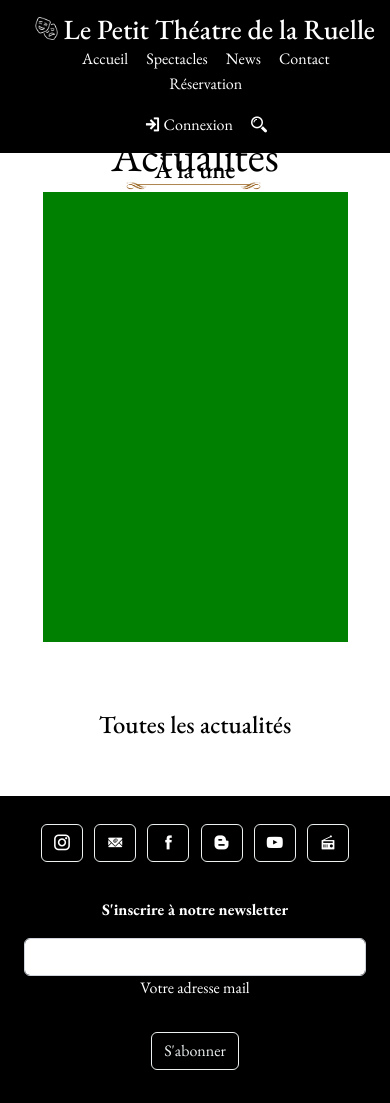
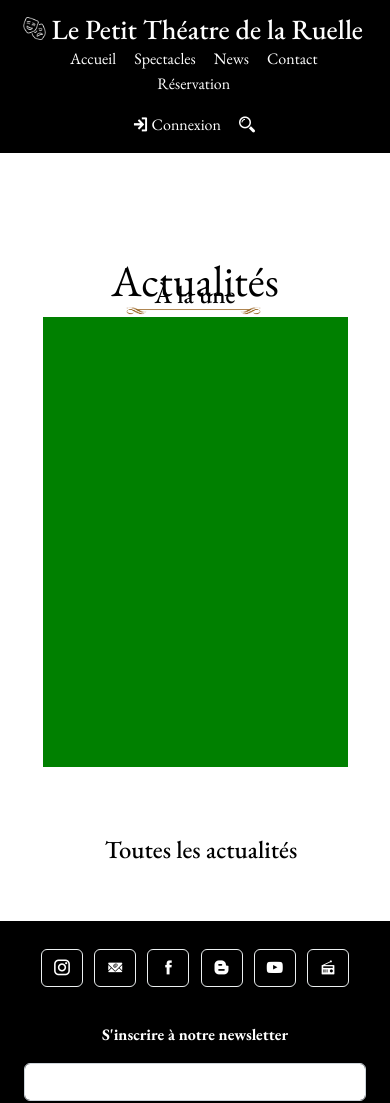
Before and after one commit to AnthonyDel28/Theater, a Symfony app: template templates/news/index.html.twig in a window 390 px wide. Shown: the top 1103 px of the page. Run offline with Twig, Linux system fonts and the light colour scheme; the template is opened without the code that fills it, so the values that code supplies are empty; some libraries are stand-ins or nearby versions.

Commit message:
update 31_12_2022

```diff
--- a/public/css/main.css
+++ b/public/css/main.css
@@ -16,7 +16,6 @@ body {
     top: 0;
     z-index: 100;
     padding: 0;
-    margin: 0;
 }
 
 .nav-title {
--- a/public/css/news.css
+++ b/public/css/news.css
@@ -7,6 +7,13 @@
     color: black;
     margin-top: 65px;
     padding-top: 50px;
+}
+
+@media (max-width: 990px) {
+    .news {
+        margin-top: 120px;
+        padding-top: 120px;
+    }
 }
 
 .news .divider {
@@ -49,6 +56,18 @@
 
 .news-post-card {
     height: 350px;
+    margin-bottom: 25px;
     background-color: red;
-    margin-bottom: 25px;
+    position: relative;
+    overflow: hidden;
 }
+
+.news-post-card img {
+    position: relative;
+    width: 100%;
+    height: 100%;
+    object-fit: cover;
+}
+.all-news-container {
+    padding-right: 0;
+}
--- a/src/DataFixtures/NewsFixtures.php
+++ b/src/DataFixtures/NewsFixtures.php
@@ -27,7 +27,7 @@ class NewsFixtures extends Fixture implements OrderedFixtureInterface
             $news->setCreatedAt(new \DateTimeImmutable());
             $news->setUpdatedAt(new \DateTimeImmutable());
             $news->setContent($faker->words(mt_rand(55, 100), true));
-            $news->setImageName($slugify->slugify($title) . '.jpg');
+            $news->setImageName(mt_rand(1, 12) . '.jpg');
             $news->setIsPublished(TRUE);
             $news->setSlug($slugify->slugify($title));
             $news->setAuthor($authors[mt_rand(0,2)]);
--- a/templates/news/index.html.twig
+++ b/templates/news/index.html.twig
@@ -22,17 +22,17 @@
                             <div class="twins-news-header col-5"></div>
                         </div>
                 </div>
-                <div class="container-fluid text-center mt-5">
+                <div class="container-fluid text-center mt-5 all-news-container">
                     <div class="row justify-content-center text-center">
                         <h3 class="news-head-subtitle">
                             Toutes les actualités
                         </h3>
                         <div class="row all-news">
-                            <div class="row col-12 all-news-row justify-content-between">
+                            <div class="row col-12 all-news-row justify-content-center">
                                 {% for post in news %}
-                                    <div class="news-post-cell col-4">
+                                    <div class="news-post-cell col-10 col-xl-4 col-md-6 col-sm-10">
                                         <div class="news-post-card">
-
+                                            <img src="{{ asset('assets/img/news/' ~ post.imageName) }}" alt="">
                                         </div>
                                     </div>
                                 {% endfor %}
```
Also changed, not shown: public/assets/img/news/10.jpg (added), public/assets/img/news/11.jpg (added), public/assets/img/news/12.jpg (renamed from public/assets/img/news/4.png), public/assets/img/news/4.jpg (added), public/assets/img/news/5.jpg (added), public/assets/img/news/6.jpg (added), public/assets/img/news/7.jpg (added), public/assets/img/news/8.jpg (added), public/assets/img/news/9.jpg (added), 5 other files.
